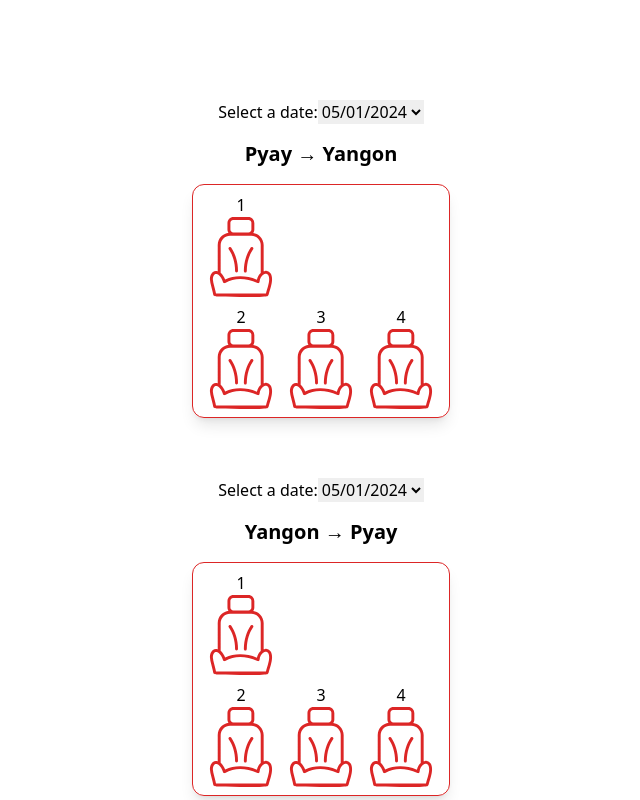
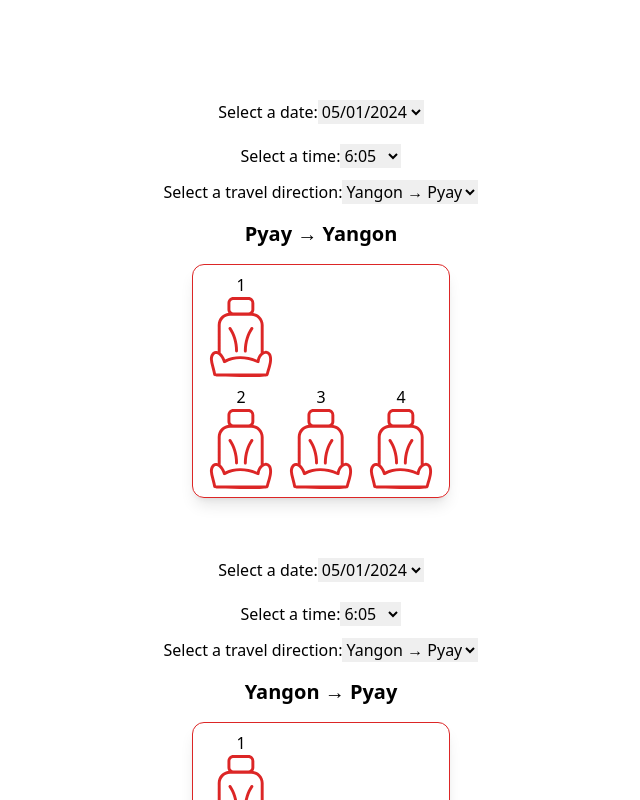
Before and after one commit to ChanMinKhant/CarBooking, a React (Vite) app in the folder client/: page / in a window 1280 px wide. Shown: the top 800 px of the page, without its empty margins (319-959 px from the left). Built offline with nearby package versions, Linux system fonts and the light colour scheme.

Commit message:
Refactor route and car components

```diff
--- a/client/src/components/admin/AdminApproveForm.jsx
+++ b/client/src/components/admin/AdminApproveForm.jsx
@@ -1,13 +1,15 @@
-import DateDropdown from "../car/DateDropDown";
+import DateDropdown from '../../utils/DateDropdown';
+import TimeDropdown from '../../utils/TimeDropdown';
 
 const AdminApproveForm = () => {
   return (
     <>
-      <div className="w-[100vw] h-[100vh] flex justify-center items-center">
-        <div className="m-5">
+      <div className='w-[100vw] h-[100vh] flex justify-center items-center'>
+        <div className='m-5'>
           <DateDropdown />
+          <TimeDropdown />
         </div>
-        <div className="border-2 border-red-300 px-2 py-2 my-1 font-bold rounded-lg">
+        <div className='border-2 border-red-300 px-2 py-2 my-1 font-bold rounded-lg'>
           <section></section>
         </div>
       </div>
--- a/client/src/components/car/CarInterface.jsx
+++ b/client/src/components/car/CarInterface.jsx
@@ -1,23 +1,27 @@
-import React, { useEffect, useState } from "react";
-import { checkSeatAvailability } from "../../service/bookingService";
-import CarSeatIcon from "../../utils/CarSeatIcon";
-import BookingForm from "../form/BookingForm";
-import DateDropdown from "./DateDropDown";
+import React, { useEffect, useState } from 'react';
+import { checkSeatAvailability } from '../../service/bookingService';
+import CarSeatIcon from '../../utils/CarSeatIcon';
+import BookingForm from '../form/BookingForm';
+import DateDropdown from '../../utils/DateDropdown';
+import TimeDropdown from '../../utils/TimeDropdown';
+import TravelDirectionDropdown from '../../utils/TravelDirectionDropdown';
 
 const CarInterface = ({ travelDirection }) => {
-  const [choseDate, setChoseDate] = useState("");
+  const [choseDate, setChoseDate] = useState('');
+  const [chosenTime, setChosenTime] = useState('6:00');
+  const [chosenDirection, setChosenDirection] = useState('Pyay → Yangon');
   const [seats, setSeats] = useState([1, 2, 3, 4]);
   const [open, setOpen] = useState(false);
   const [book, setBook] = useState({
-    userName: "",
-    phoneNumber: "",
-    pickupLocation: "",
-    deliveryLocation: "",
-    carTime: "9:00",
-    message: "",
+    userName: '',
+    phoneNumber: '',
+    pickupLocation: '',
+    deliveryLocation: '',
+    carTime: '9:00',
+    message: '',
   });
   const [chooseSeat, setChooseSeat] = useState(0);
-  const dateParts = choseDate.split("/");
+  const dateParts = choseDate.split('/');
   const isoDate = `${dateParts[2]}-${dateParts[1]}-${dateParts[0]}`;
 
   console.log(book, chooseSeat);
@@ -25,7 +29,7 @@ const CarInterface = ({ travelDirection }) => {
   useEffect(() => {
     const tempFunc = async () => {
       if (choseDate) {
-        const availableSeats = await checkSeatAvailability(isoDate, "6:00");
+        const availableSeats = await checkSeatAvailability(isoDate, '6:00');
         setSeats(availableSeats);
       }
     };
@@ -36,9 +40,11 @@ const CarInterface = ({ travelDirection }) => {
   const isSeatBooked = (seatNum) => seats.includes(seatNum);
 
   return (
-    <div className="flex flex-col justify-center items-center m-5">
+    <div className='flex flex-col justify-center items-center m-5'>
       <DateDropdown setChoseDate={setChoseDate} />
-      <h1 className="m-4 text-xl font-bold">{travelDirection}</h1>
+      <TimeDropdown setChosenTime={setChosenTime} />
+      <TravelDirectionDropdown setChosenDirection={setChosenDirection} />
+      <h1 className='m-4 text-xl font-bold'>{travelDirection}</h1>
       <BookingForm
         chooseSeat={chooseSeat}
         travelDirection={travelDirection}
@@ -48,7 +54,7 @@ const CarInterface = ({ travelDirection }) => {
         open={open}
         setOpen={setOpen}
       />
-      <div className="border border-red-600 p-2 rounded-xl shadow-lg flex flex-col items-start justify-center gap-2">
+      <div className='border border-red-600 p-2 rounded-xl shadow-lg flex flex-col items-start justify-center gap-2'>
         <button
           onClick={() => {
             setChooseSeat(1);
@@ -58,7 +64,7 @@ const CarInterface = ({ travelDirection }) => {
           <p>1</p>
           <CarSeatIcon isAvailable={isSeatBooked(1)} />
         </button>
-        <div className="flex justify-center items-center">
+        <div className='flex justify-center items-center'>
           <button
             onClick={() => {
               setChooseSeat(2);
--- a/client/src/components/route/AppRouter.jsx
+++ b/client/src/components/route/AppRouter.jsx
@@ -1,13 +1,25 @@
-import React from "react";
-import { BrowserRouter, Route, Routes } from "react-router-dom";
-import App from "./../../App";
+import React from 'react';
+import { BrowserRouter, Route, Routes } from 'react-router-dom';
+import App from './../../App';
+import AdminLoginForm from './../admin/AdminLoginForm';
+import AdminApproveForm from './../admin/AdminApproveForm';
 
 const AppRouter = () => {
   const routes = [
     {
       id: 1,
-      path: "/",
+      path: '/',
       component: <App />,
+    },
+    {
+      id: 2,
+      path: '/login',
+      component: <AdminLoginForm />,
+    },
+    {
+      id: 3,
+      path: '/admin',
+      component: <AdminApproveForm />,
     },
   ];
 
--- /dev/null
+++ b/client/src/utils/TimeDropdown.jsx
@@ -0,0 +1,24 @@
+import React, { useState } from 'react';
+
+const TimeDropdown = ({ setChosenTime }) => {
+  const [times] = useState(['6:05', '10:00', '15:00', '20:00']);
+
+  const handleChooseTime = (event) => {
+    setChosenTime(event.target.value);
+  };
+
+  return (
+    <div className='mt-5'>
+      <label>Select a time:</label>
+      <select onChange={handleChooseTime}>
+        {times.map((time, index) => (
+          <option key={index} value={time}>
+            {time}
+          </option>
+        ))}
+      </select>
+    </div>
+  );
+};
+
+export default TimeDropdown;
--- /dev/null
+++ b/client/src/utils/TravelDirectionDropdown.jsx
@@ -0,0 +1,24 @@
+import React from 'react';
+
+const TravelDirectionDropdown = ({ setChosenDirection }) => {
+  const directions = ['Yangon → Pyay', 'Pyay → Yangon'];
+
+  const handleChooseDirection = (event) => {
+    setChosenDirection(event.target.value);
+  };
+
+  return (
+    <div className='mt-3'>
+      <label>Select a travel direction:</label>
+      <select onChange={handleChooseDirection}>
+        {directions.map((direction, index) => (
+          <option key={index} value={direction}>
+            {direction}
+          </option>
+        ))}
+      </select>
+    </div>
+  );
+};
+
+export default TravelDirectionDropdown;
```
Also changed, not shown: client/src/components/car/Cars.jsx (+10 -7 lines), client/src/utils/DateDropdown.jsx (renamed from client/src/components/car/DateDropdown.jsx), 1 other file (tests, documents, lock files or other folders).
